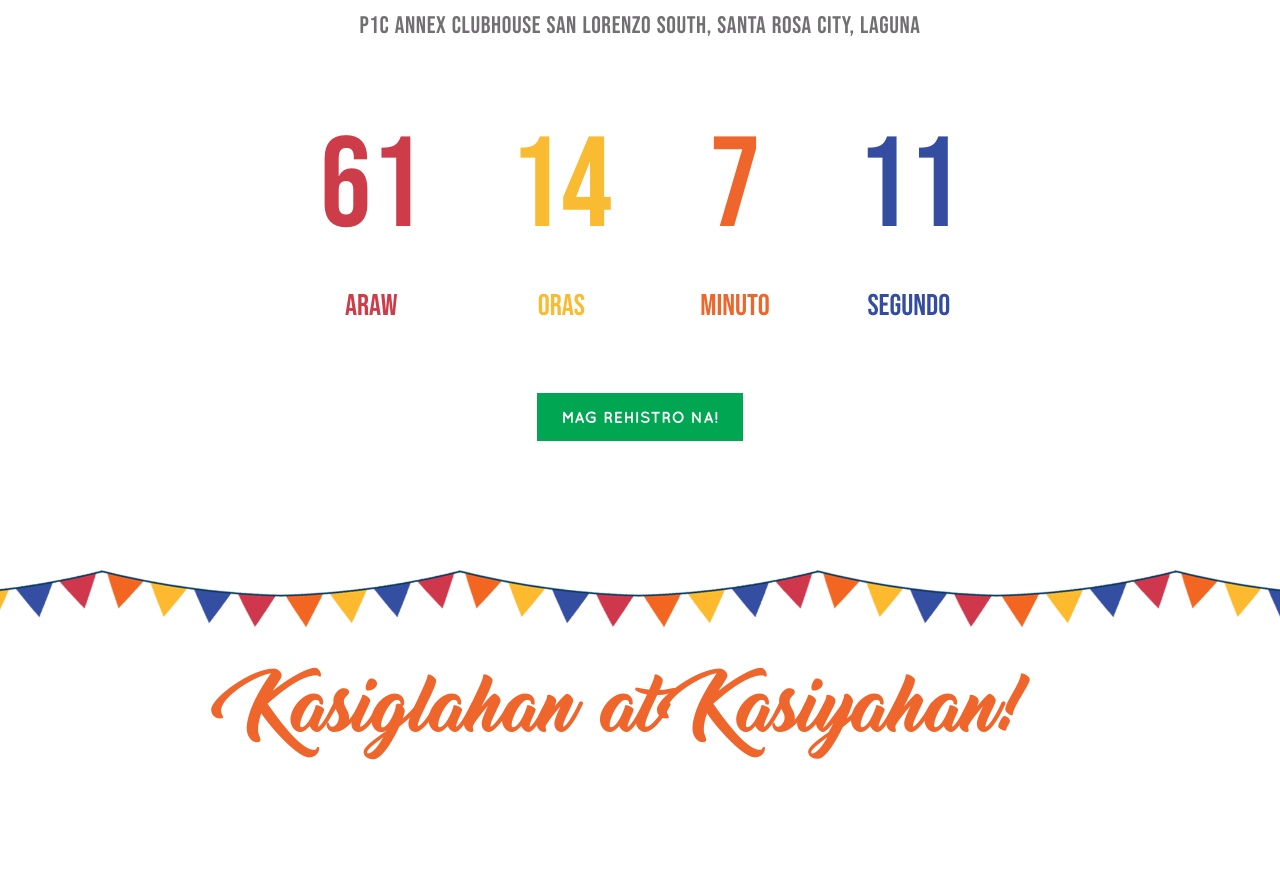
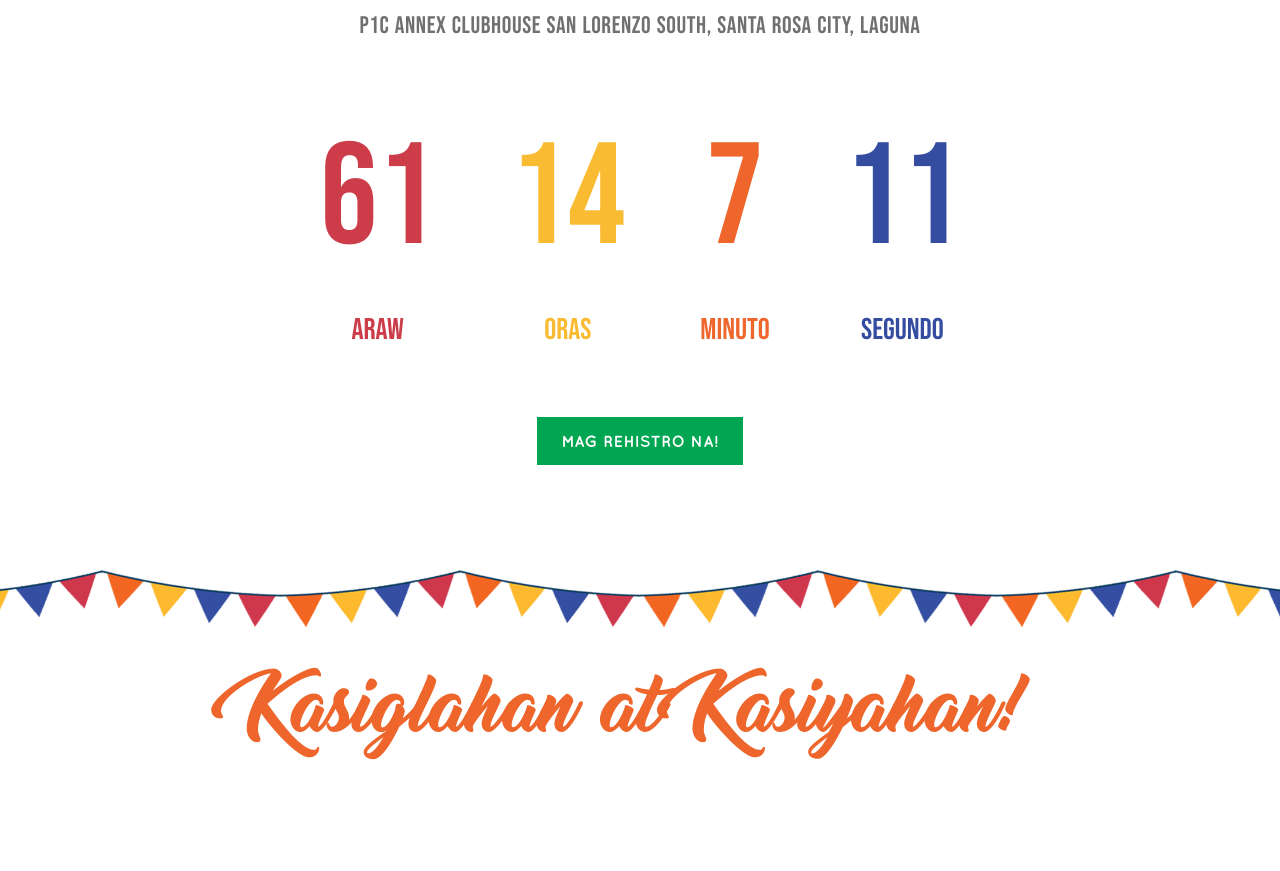
Before and after one commit to djelejorde/paskongpinoy, a Nuxt app: page / in a window 1280 px wide. Shown: the part 1032-1903 px from the top of the page. Built offline with nearby package versions, Linux system fonts and the light colour scheme.

Commit message:
Make countdown time bigger

```diff
--- a/components/sections/Countdown.vue
+++ b/components/sections/Countdown.vue
@@ -10,22 +10,22 @@
 
             <div class="countdown flex mx-auto justify-between w-full lg:w-1/2 mt-12 mb-16 px-6 lg:px-0">
                 <div class="text-center text-red font-bebas">
-                    <p class="text-4xl lg:text-10">{{ days || 0 }}</p>
+                    <p class="text-5xl lg:text-11">{{ days || 0 }}</p>
                     <span class="text-lg lg:text-3xl">ARAW</span>
                 </div>
 
                 <div class="text-center text-yellow font-bebas">
-                    <p class="text-4xl lg:text-10">{{ hours || 0}}</p>
+                    <p class="text-5xl lg:text-11">{{ hours || 0}}</p>
                     <span class="text-lg lg:text-3xl">ORAS</span>
                 </div>
 
                 <div class="text-center text-orange font-bebas">
-                    <p class="text-4xl lg:text-10">{{ minutes || 0}}</p>
+                    <p class="text-5xl lg:text-11">{{ minutes || 0}}</p>
                     <span class="text-lg lg:text-3xl">MINUTO</span>
                 </div>
 
                 <div class="text-center text-blue font-bebas">
-                    <p class="text-4xl lg:text-10">{{ seconds || 0}}</p>
+                    <p class="text-5xl lg:text-11">{{ seconds || 0}}</p>
                     <span class="text-lg lg:text-3xl">SEGUNDO</span>
                 </div>
             </div>
```
